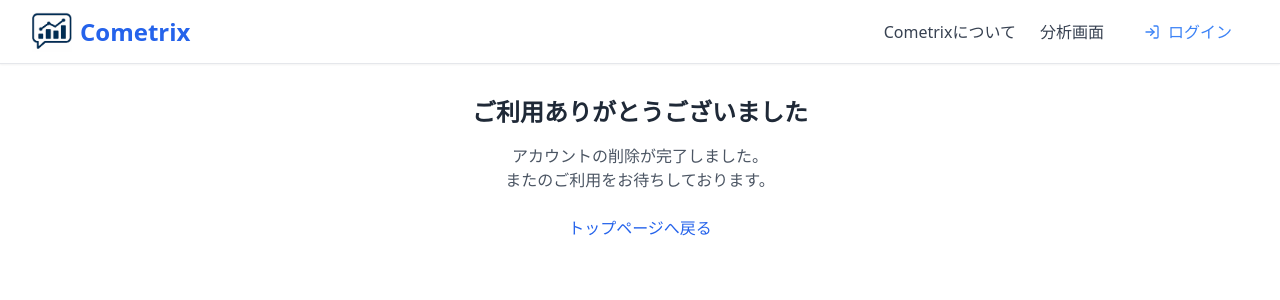
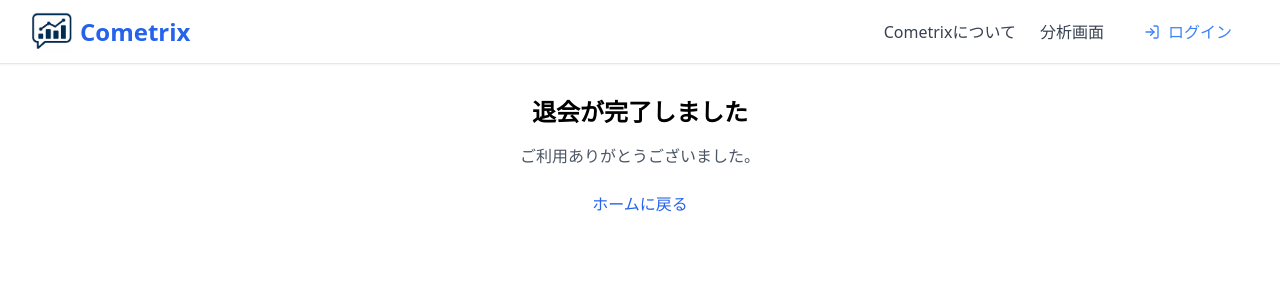
Before and after one commit to gati-hxmx/Cometrix, a Vue app in the folder frontend/: page /goodbye-complete in a window 1280 px wide. Shown: the top 300 px of the page. Built offline with nearby package versions, Linux system fonts and the light colour scheme; no server answers.

Commit message:
退会後にログアウト処理を実行するようGoodbyeComplete.vueを更新

```diff
--- a/frontend/src/views/account/GoodbyeComplete.vue
+++ b/frontend/src/views/account/GoodbyeComplete.vue
@@ -1,10 +1,18 @@
+<script setup>
+import { onMounted } from 'vue'
+import { useUserStore } from '@/stores/user'
+
+const userStore = useUserStore()
+
+onMounted(() => {
+  userStore.logout()
+})
+</script>
+
 <template>
-  <div class="max-w-lg mx-auto p-8 text-center">
-    <h1 class="text-2xl font-bold text-gray-800 mb-4">ご利用ありがとうございました</h1>
-    <p class="text-gray-600 mb-6">
-      アカウントの削除が完了しました。<br>
-      またのご利用をお待ちしております。
-    </p>
-    <router-link to="/" class="text-blue-600 hover:underline">トップページへ戻る</router-link>
+  <div class="p-8 max-w-xl mx-auto text-center">
+    <h1 class="text-2xl font-bold mb-4">退会が完了しました</h1>
+    <p class="text-gray-600 mb-6">ご利用ありがとうございました。</p>
+    <router-link to="/" class="text-blue-600 hover:underline">ホームに戻る</router-link>
   </div>
 </template>
```
